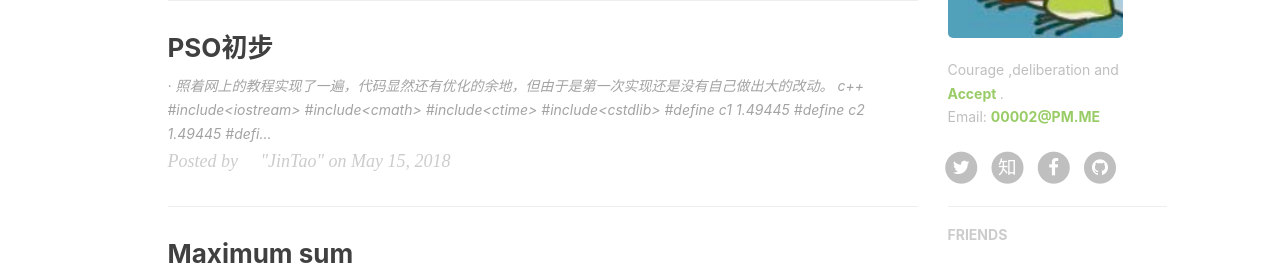
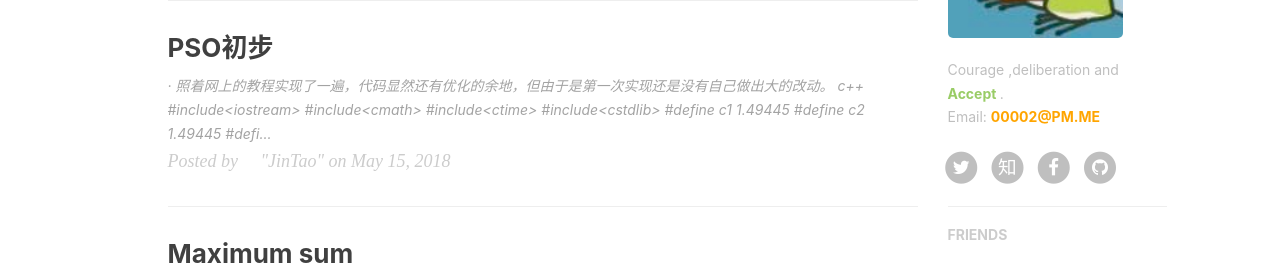
Before and after one commit to pandaKINandQUEEN/GinKo-BFU.github.io, a Jekyll site: the page built from index.html, in a window 1280 px wide. Shown: the part 827-1098 px from the top of the page. Built offline with Jekyll 4.4.1, drawn with Linux system fonts in a browser that asks for light colours; nearby versions of some CDN libraries; the list of posts is cut into pages by our own code; comment, search, counter and statistics services are not loaded.

Commit message:
Update _config.yml

```diff
--- a/_config.yml
+++ b/_config.yml
@@ -79,7 +79,7 @@ netease_comment: false
 
 # Sidebar settings
 sidebar: true                           # whether or not using Sidebar.
-sidebar-about-description: "Courage ,deliberation and <font color=#99cc66><b> Accept </b></font>.<br> Email: <font color=#99cc66><b> 00002@PM.ME </b>"
+sidebar-about-description: "Courage ,deliberation and <font color=#99cc66><b> Accept </b></font>.<br> Email: <font color=orange><b> 00002@PM.ME </b>"
 # TODO need add the headshot
 sidebar-avatar: /img/Accept.jpg      # use absolute URL, seeing it's used in both `/` and `/about/`
 
```
